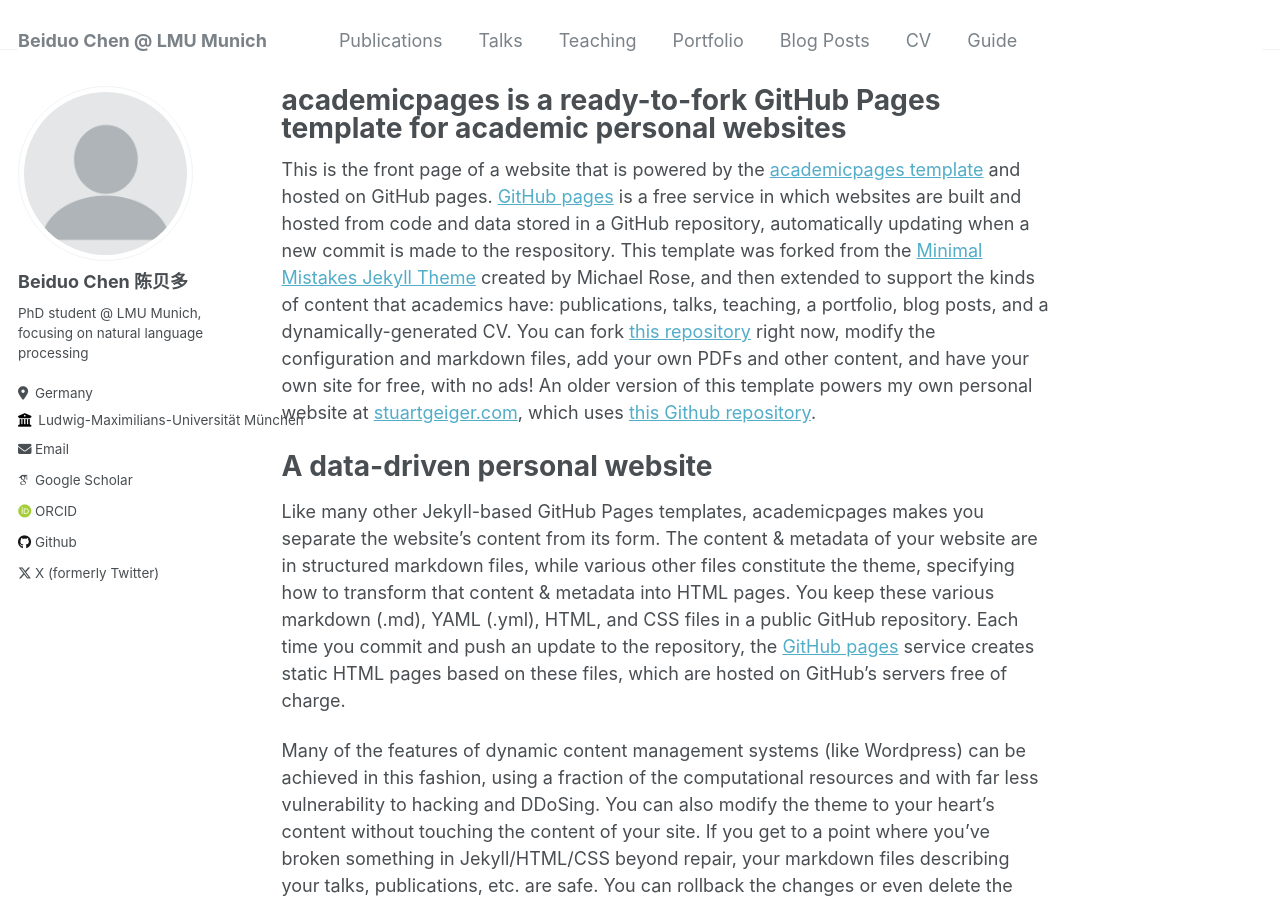
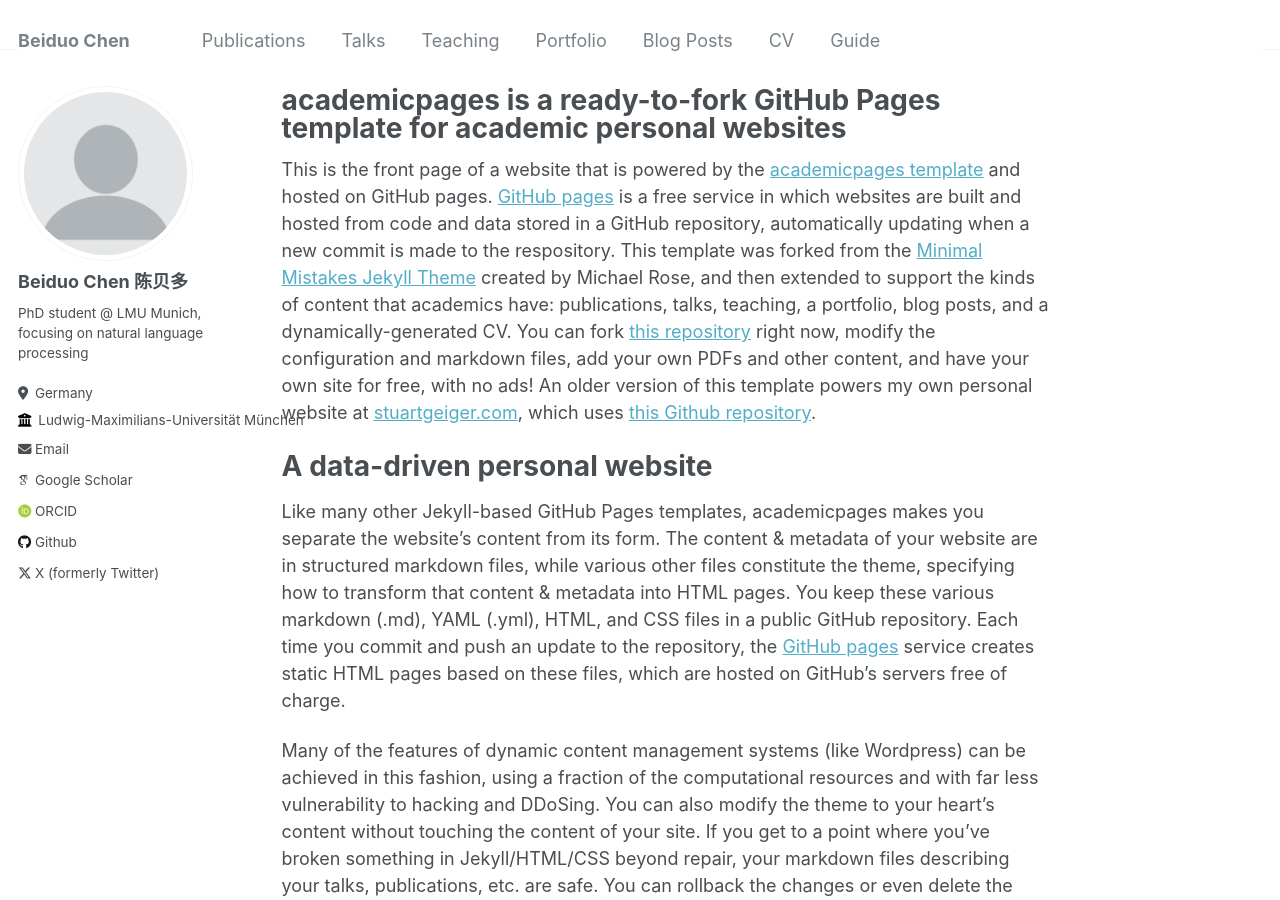
Before and after one commit to Mckysse/mckysse.github.io, a Jekyll site: the page built from _pages/about.md, in a window 1280 px wide and 900 px high. Built offline with Jekyll 4.4.1, drawn with Linux system fonts in a browser that asks for light colours; some web fonts are replaced.

Commit message:
Update _config.yml

```diff
--- a/_config.yml
+++ b/_config.yml
@@ -8,7 +8,7 @@
 
 # Basic Site Settings
 locale                   : "en-US"
-title                    : "Beiduo Chen @ LMU Munich"
+title                    : "Beiduo Chen"
 title_separator          : "-"
 name                     : &name "Beiduo Chen"
 
```
